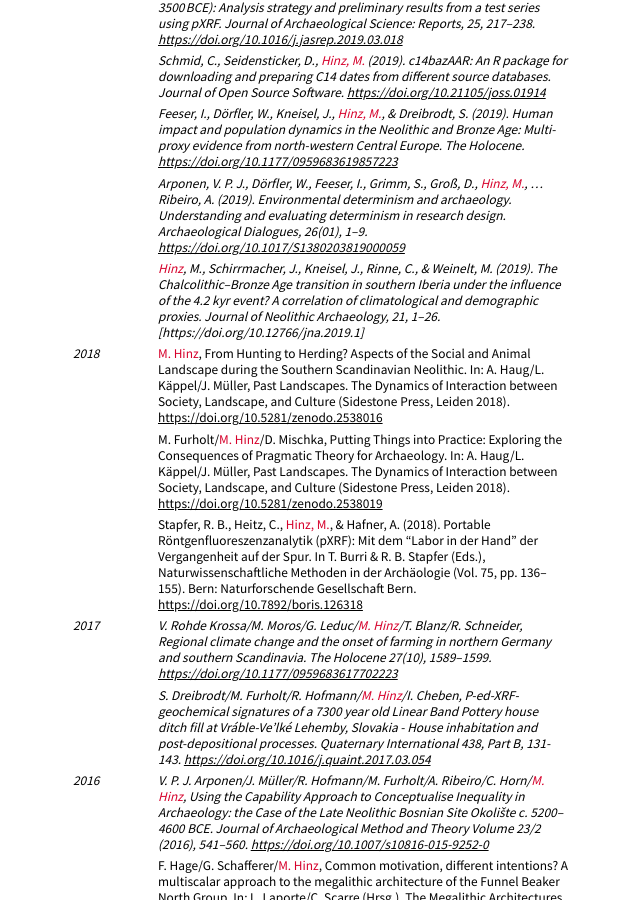
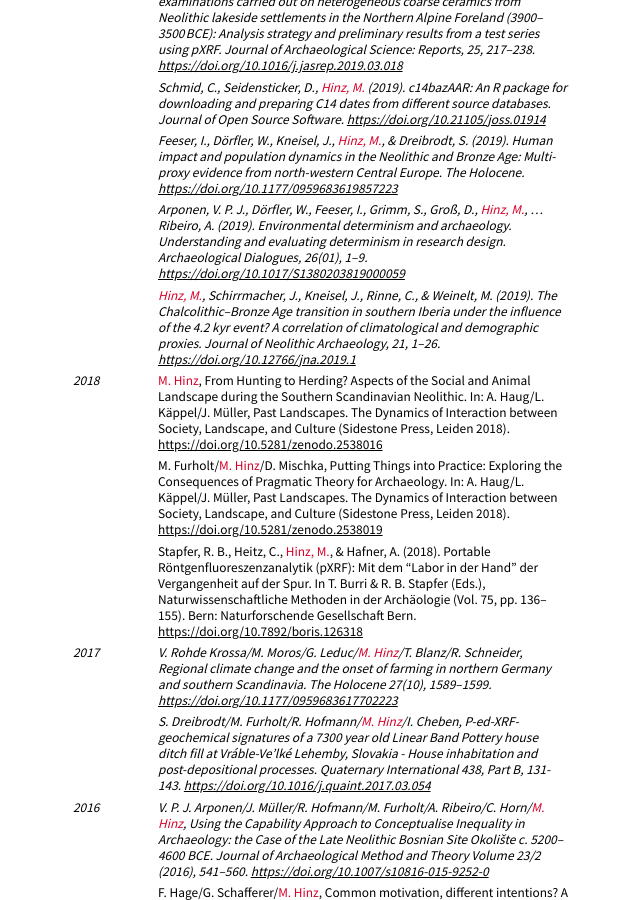
Before and after one commit to MartinHinz/cv, a Jekyll site: the page built from cv_english.md, in a window 1280 px wide and 900 px high, scrolled down 2618 px. Shown: the whole window, without its empty margins (372-1012 px from the left). Built offline with Jekyll 4.4.1, drawn with Linux system fonts in a browser that asks for light colours; nearby versions of some CDN libraries; our own code applies the rules of GitHub Pages for plain Markdown files.

Commit message:
Update cv_english.md

```diff
--- a/cv_english.md
+++ b/cv_english.md
@@ -171,9 +171,9 @@ Since 2007
 
 ### conference organization
 4.-6.02.2019
-: [DAB2019 'Quantitative approaches, spatial statistics and socioecological modelling'](http://www.oeschger.unibe.ch/dab2019)
+: - [DAB2019 'Quantitative approaches, spatial statistics and socioecological modelling'](http://www.oeschger.unibe.ch/dab2019)
 16.–20.06.2015
-: [Megaliths, Societies, Landscapes: Early Monumentality and Social Differentiation in Neolithic Europe](http://megaconf2015.ufg.uni-kiel.de/)
+  - [Megaliths, Societies, Landscapes: Early Monumentality and Social Differentiation in Neolithic Europe](http://megaconf2015.ufg.uni-kiel.de/)
 
 ### excavations
 2019
@@ -199,7 +199,7 @@ Since 2007
   - *Schmid, C., Seidensticker, D., <span class="ich">Hinz, M.</span> (2019). c14bazAAR: An R package for downloading and preparing C14 dates from different source databases. Journal of Open Source Software. [https://doi.org/10.21105/joss.01914](https://doi.org/10.21105/joss.01914)*
   - *Feeser, I., Dörfler, W., Kneisel, J., <span class="ich">Hinz, M.</span>, & Dreibrodt, S. (2019). Human impact and population dynamics in the Neolithic and Bronze Age: Multi-proxy evidence from north-western Central Europe. The Holocene. [https://doi.org/10.1177/0959683619857223](https://doi.org/10.1177/0959683619857223)*
   - *Arponen, V. P. J., Dörfler, W., Feeser, I., Grimm, S., Groß, D., <span class="ich">Hinz, M.</span>, … Ribeiro, A. (2019). Environmental determinism and archaeology. Understanding and evaluating determinism in research design. Archaeological Dialogues, 26(01), 1–9. [https://doi.org/10.1017/S1380203819000059](https://doi.org/10.1017/S1380203819000059)*
-  - *<span class="ich">Hinz</span>, M., Schirrmacher, J., Kneisel, J., Rinne, C., & Weinelt, M. (2019). The Chalcolithic–Bronze Age transition in southern Iberia under the influence of the 4.2 kyr event? A correlation of climatological and demographic proxies. Journal of Neolithic Archaeology, 21, 1–26. [https://doi.org/10.12766/jna.2019.1]*
+  - *<span class="ich">Hinz, M.</span>, Schirrmacher, J., Kneisel, J., Rinne, C., & Weinelt, M. (2019). The Chalcolithic–Bronze Age transition in southern Iberia under the influence of the 4.2 kyr event? A correlation of climatological and demographic proxies. Journal of Neolithic Archaeology, 21, 1–26. [https://doi.org/10.12766/jna.2019.1](https://doi.org/10.12766/jna.2019.1)*
 
 2018
 : - <span class="ich">M. Hinz</span>, From Hunting to Herding? Aspects of the Social and Animal Landscape during the Southern Scandinavian Neolithic. In: A. Haug/L. Käppel/J. Müller, Past Landscapes. The Dynamics of Interaction between Society, Landscape, and Culture (Sidestone Press, Leiden 2018). [https://doi.org/10.5281/zenodo.2538016](https://doi.org/10.5281/zenodo.2538016)
```
